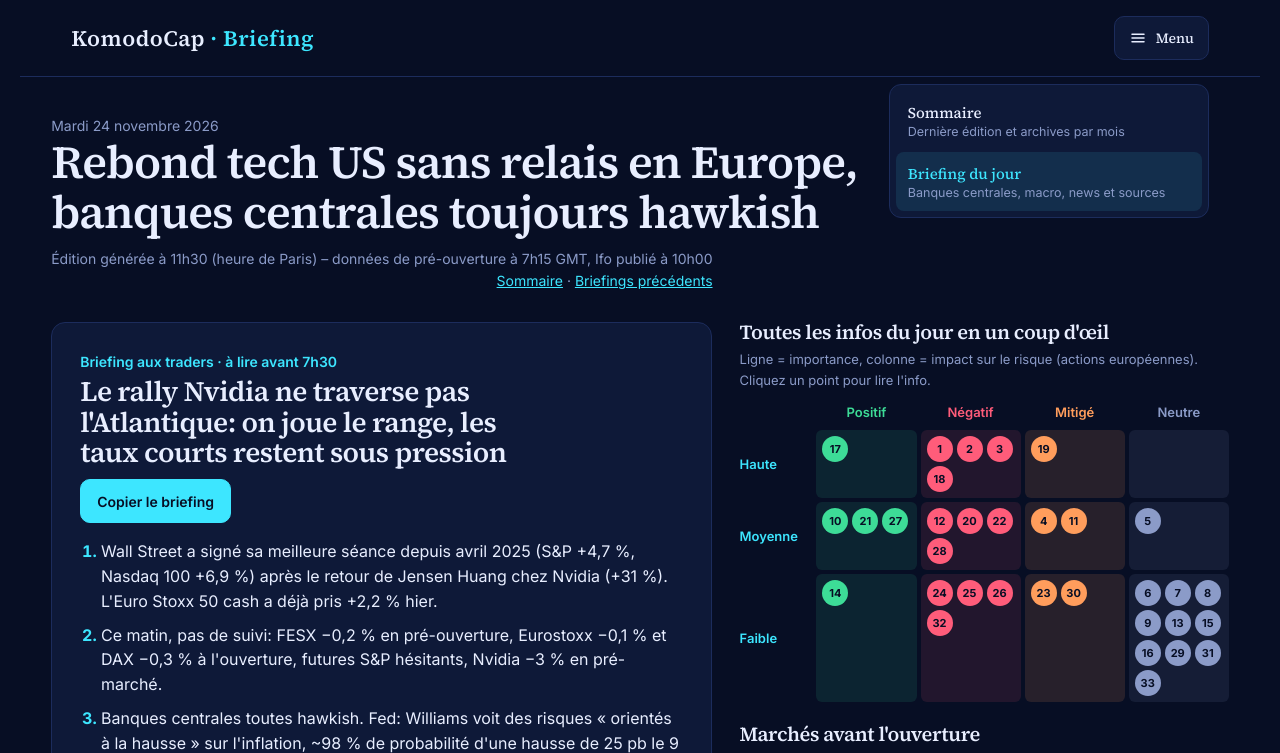
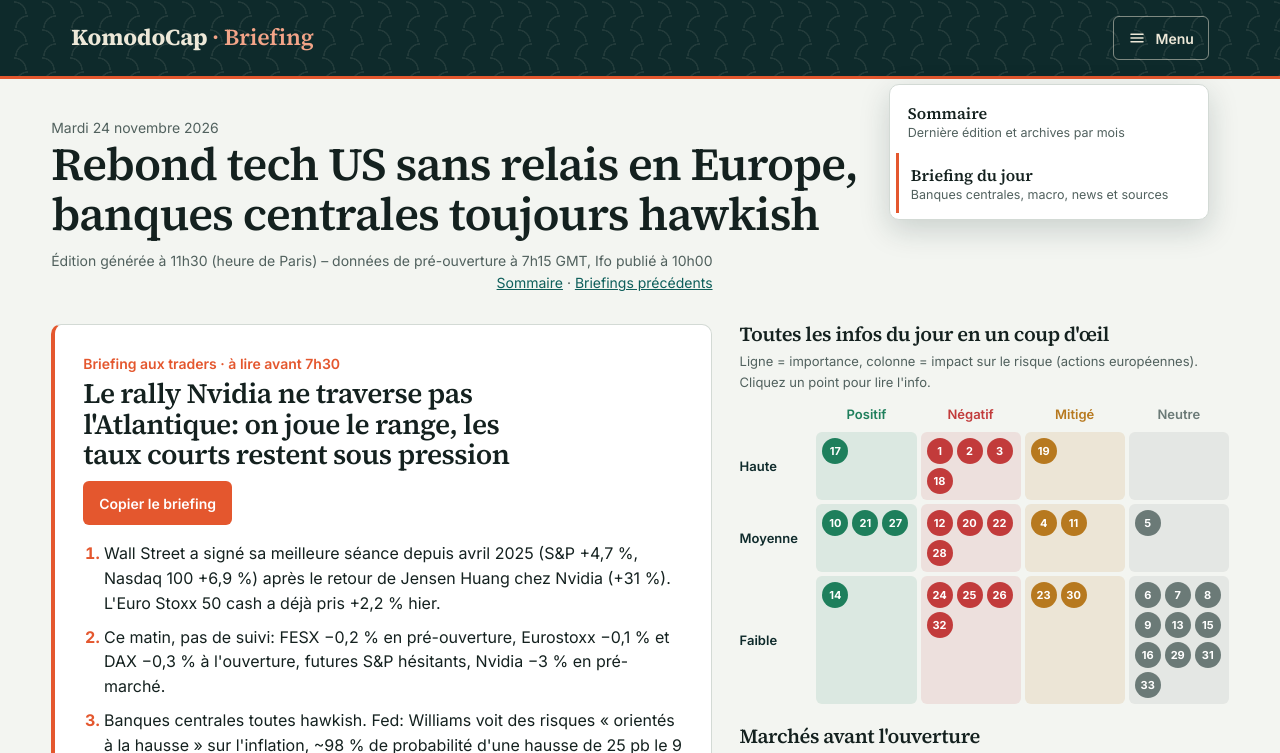
Before and after one commit to Komodocap/briefing, a plain HTML site: page 2026-11-24.html in a window 1280 px wide. Both pictures are taken after a click on the button "Menu". Shown: the top 753 px of the page. Drawn offline with Linux system fonts and the light colour scheme.

Commit message:
Charte teal et sable (varan) du site KomodoCap
Co-Authored-By: Claude Opus 5.5 <noreply@anthropic.com>
Claude-Session: https://claude.ai/code/session_015m18Q8FD8Ao4qiSRXLKe4a

```diff
--- a/2026-11-24.html
+++ b/2026-11-24.html
@@ -13,25 +13,27 @@
    COLOUR blanc, encre #10131a, bleu de Prusse pour l'importance, vert/carmin/ambre/gris pour l'impact
    TYPE Literata (titres) + Inter (texte, chiffres)
    LAYOUT laptop : briefing à gauche, matrice + chiffres à droite ; téléphone : briefing, matrice, chiffres, flux */
-:root{color-scheme:dark;--bg:#070e24;--ink:#e8eeff;--mute:#8b9bc8;--rule:#1c2c5c;--panel:#0e1938;--imp:#3de6ff;--pos:#3ddc97;--neg:#ff5c7a;--mix:#ff9d5c;--neu:#8b9bc8;--fd:"Source Serif 4",Georgia,serif}
-:root[data-theme=light],:root[data-theme=dark]{color-scheme:dark}
-body{background-image:radial-gradient(900px 420px at 80% -10%,rgba(61,230,255,.10),transparent 70%),radial-gradient(700px 400px at -10% 30%,rgba(80,110,255,.12),transparent 70%);background-repeat:no-repeat}
-.kc{max-width:1240px;margin:0 auto;display:flex;align-items:center;justify-content:space-between;gap:16px;padding:16px max(4vw,16px);border-bottom:1px solid var(--rule);position:relative}
-.kc .brand{font-family:var(--fd);font-weight:600;font-size:22px;letter-spacing:.02em;color:var(--ink);text-decoration:none}
-.kc .brand b{color:var(--imp);font-weight:600}
-.menu-btn{display:inline-flex;align-items:center;gap:9px;font:500 14px var(--fd);color:var(--ink);background:var(--panel);border:1px solid var(--rule);border-radius:10px;padding:0 14px;min-height:44px;cursor:pointer}
-.menu-btn:hover{border-color:var(--imp)}
+:root{color-scheme:light dark;--deep:#0E2A2B;--sand:#EDE8D8;--bg:light-dark(#F3F5F1,#0B1B1C);--ink:light-dark(#14211F,#EDE8D8);--mute:light-dark(#51615E,#A9B8B3);--rule:light-dark(#D3DAD5,#244244);--panel:light-dark(#FFFFFF,#122A2B);--imp:light-dark(#0E2A2B,#7FC8C0);--impink:light-dark(#EDE8D8,#0B1B1C);--ember:#E4572E;--pos:light-dark(#1E7F5C,#4CC28F);--neg:light-dark(#C23B3B,#FF7A6E);--mix:light-dark(#B7791F,#E9B04F);--neu:light-dark(#6B7A77,#93A6A2);--dot:light-dark(#FFFFFF,#0B1B1C);--fd:"Source Serif 4",Georgia,serif}
+:root[data-theme=light]{color-scheme:light}
+:root[data-theme=dark]{color-scheme:dark}
+.kc,.kc-band{background-color:var(--deep);color:var(--sand);background-image:radial-gradient(circle at 100% 100%,transparent 0 11px,rgba(237,232,216,.09) 11.5px 12.5px,transparent 13px),radial-gradient(circle at 0 100%,transparent 0 11px,rgba(237,232,216,.09) 11.5px 12.5px,transparent 13px);background-size:28px 28px;background-position:0 0,14px 14px}
+.kc{display:flex;align-items:center;justify-content:space-between;gap:16px;padding:16px max(calc((100% - 1240px)/2 + 4vw),16px);border-bottom:3px solid var(--ember);position:relative}
+.kc .brand{font-family:var(--fd);font-weight:700;font-size:23px;letter-spacing:-.01em;color:var(--sand);text-decoration:none}
+.kc .brand b{color:#F2A488;font-weight:600}
+.menu-btn{display:inline-flex;align-items:center;gap:9px;font:600 14px Inter,sans-serif;color:var(--sand);background:transparent;border:1.5px solid rgba(237,232,216,.5);border-radius:6px;padding:0 14px;min-height:44px;cursor:pointer}
+.menu-btn:hover{background:rgba(237,232,216,.1)}
 .menu-btn svg{width:18px;height:18px;stroke:currentColor;fill:none;stroke-width:2;stroke-linecap:round}
-.menu-panel{position:absolute;right:max(4vw,16px);top:calc(100% + 8px);z-index:20;width:min(320px,calc(100vw - 32px));background:var(--panel);border:1px solid var(--rule);border-radius:12px;padding:6px;display:flex;flex-direction:column;gap:2px}
+.menu-panel{position:absolute;right:max(calc((100% - 1240px)/2 + 4vw),16px);top:calc(100% + 8px);z-index:20;width:min(320px,calc(100vw - 32px));background:var(--panel);border:1px solid var(--rule);border-radius:10px;padding:6px;display:flex;flex-direction:column;gap:2px;box-shadow:0 10px 30px rgba(14,42,43,.18)}
 .menu-panel[hidden]{display:none}
-.menu-panel a{display:flex;flex-direction:column;gap:1px;padding:11px 12px;border-radius:8px;color:var(--ink);text-decoration:none;font:500 15px var(--fd)}
+.menu-panel a{display:flex;flex-direction:column;gap:1px;padding:11px 12px;border-radius:6px;color:var(--ink);text-decoration:none;font:600 16px var(--fd)}
 .menu-panel a span{font:400 12.5px Inter,sans-serif;color:var(--mute)}
-.menu-panel a:hover{background:rgba(139,155,200,.12)}
-.menu-panel a[aria-current]{background:rgba(61,230,255,.10);color:var(--imp)}
+.menu-panel a:hover{background:color-mix(in srgb,var(--imp) 8%,transparent)}
+.menu-panel a[aria-current]{border-left:3px solid var(--ember);border-radius:0 6px 6px 0}
+:focus-visible{outline:3px solid var(--ember)!important;outline-offset:2px}
 *{box-sizing:border-box;min-width:0}
 html{scroll-padding-top:72px}
 body{margin:0;background:var(--bg);color:var(--ink);font:16px/1.55 Inter,system-ui,sans-serif;overflow-x:clip}
-a{color:var(--imp)}
+a{color:light-dark(#0E5E5A,#7FC8C0)}
 .band{padding:clamp(20px,3vw,40px) max(4vw,16px)}
 .wrap{max-width:1240px;margin:0 auto}
 h1,h2{font-family:"Source Serif 4",Georgia,serif;font-weight:600;letter-spacing:-.02em;line-height:1.08;margin:0;text-wrap:balance}
@@ -41,14 +43,14 @@ h2{font-size:clamp(22px,2.4vw,28px)}
 .ed{color:var(--mute);font-size:14px}
 .ed b{color:var(--ink)}
 .grid{display:grid;grid-template-columns:minmax(0,1.35fr) minmax(0,1fr);gap:28px;margin-top:24px}
-.brief{background:var(--panel);border:1px solid var(--rule);border-radius:14px;padding:clamp(18px,2.4vw,28px)}
+.brief{background:var(--panel);border:1px solid var(--rule);border-left:4px solid var(--ember);border-radius:10px;padding:clamp(18px,2.4vw,28px)}
 .brief .hd{display:flex;justify-content:space-between;gap:12px;align-items:flex-start;flex-wrap:wrap}
-.brief .tag{font-size:14px;font-weight:600;color:var(--imp)}
+.brief .tag{font-size:14px;font-weight:600;color:var(--ember)}
 .brief h2{margin-top:4px}
 .brief ol{margin:16px 0 0;padding-left:1.3em}
 .brief li{margin:0 0 9px}
-.brief li::marker{font-weight:700;color:var(--imp)}
-.btn{font:600 14px Inter,sans-serif;min-height:44px;padding:0 16px;border-radius:10px;border:1px solid var(--imp);background:var(--imp);color:#070e24;cursor:pointer}
+.brief li::marker{font-weight:700;color:var(--ember)}
+.btn{font:600 14px Inter,sans-serif;min-height:44px;padding:0 16px;border-radius:6px;border:0;background:var(--ember);color:#fff;cursor:pointer}
 .btn:focus-visible,.chip:focus-visible{outline:3px solid var(--imp);outline-offset:2px}
 .btn.ok{background:var(--pos);border-color:var(--pos)}
 .lect{display:grid;grid-template-columns:repeat(auto-fit,minmax(13em,1fr));gap:10px;margin-top:18px}
@@ -65,7 +67,7 @@ h2{font-size:clamp(22px,2.4vw,28px)}
 .cell.neg{background:color-mix(in srgb,var(--neg) 11%,transparent)}
 .cell.mix{background:color-mix(in srgb,var(--mix) 13%,transparent)}
 .cell.neu{background:color-mix(in srgb,var(--neu) 11%,transparent)}
-.dot{width:26px;height:26px;border-radius:50%;display:grid;place-items:center;font:700 11px Inter,sans-serif;color:#070e24;text-decoration:none}
+.dot{width:26px;height:26px;border-radius:50%;display:grid;place-items:center;font:700 11px Inter,sans-serif;color:var(--dot);text-decoration:none}
 .dot.pos{background:var(--pos)}.dot.neg{background:var(--neg)}.dot.mix{background:var(--mix)}.dot.neu{background:var(--neu)}
 .note{font-size:13px;color:var(--mute);margin:6px 0 0}
 .tape{display:grid;grid-template-columns:repeat(auto-fit,minmax(8.6em,1fr));border-top:1px solid var(--rule)}
@@ -73,11 +75,11 @@ h2{font-size:clamp(22px,2.4vw,28px)}
 .tape .v{font-size:17px;font-weight:600;font-variant-numeric:tabular-nums;white-space:nowrap}
 .tape .c{font-weight:600}
 .up{color:var(--pos)}.dn{color:var(--neg)}.fl{color:var(--neu)}
-.bar{position:sticky;top:0;z-index:5;background:rgba(7,14,36,.94);backdrop-filter:blur(6px);border-bottom:1px solid var(--rule)}
+.bar{position:sticky;top:0;z-index:5;background:var(--bg);border-bottom:1px solid var(--rule)}
 .bar .wrap{display:flex;flex-wrap:wrap;gap:8px 18px;align-items:center;padding:10px 0}
 .grp{display:flex;flex-wrap:wrap;gap:6px;align-items:center;font-size:13px;color:var(--mute)}
 .chip{font:500 14px Inter,sans-serif;min-height:36px;padding:0 12px;border-radius:18px;border:1px solid var(--rule);background:var(--bg);color:var(--ink);cursor:pointer}
-.chip[aria-pressed=true]{background:rgba(61,230,255,.14);color:var(--imp);border-color:var(--imp)}
+.chip[aria-pressed=true]{background:var(--imp);color:var(--impink);border-color:var(--imp)}
 .sec{margin-top:30px}
 .sec h2{border-bottom:1px solid var(--rule);padding-bottom:8px;display:flex;justify-content:space-between;align-items:baseline;gap:12px}
 .sec h2 small{font:500 14px Inter,sans-serif;color:var(--mute)}
@@ -89,7 +91,7 @@ h2{font-size:clamp(22px,2.4vw,28px)}
 .it:target{outline:3px solid var(--imp)}
 .meta{display:flex;flex-wrap:wrap;gap:6px;align-items:center;font-size:13px;margin-bottom:6px}
 .imp{font-weight:700;padding:2px 8px;border-radius:4px;white-space:nowrap}
-.imp.i3{background:var(--imp);color:var(--bg)}
+.imp.i3{background:var(--imp);color:var(--impink)}
 .imp.i2{border:1.5px solid var(--imp);color:var(--imp)}
 .imp.i1{border:1px solid var(--rule);color:var(--mute)}
 .eff{font-weight:700;white-space:nowrap}
@@ -110,7 +112,7 @@ td.t{white-space:nowrap;font-variant-numeric:tabular-nums;font-weight:600}
 .leg i{display:inline-block;width:11px;height:11px;border-radius:50%;margin-right:5px;vertical-align:-1px}
 .arch{display:flex;flex-wrap:wrap;gap:6px;margin-top:12px}
 .arch a{font:500 14px Inter,sans-serif;display:inline-flex;align-items:center;min-height:36px;padding:0 12px;border:1px solid var(--rule);border-radius:6px;text-decoration:none;color:var(--ink);white-space:nowrap}
-.arch a.cur{background:rgba(61,230,255,.14);color:var(--imp);border-color:var(--imp)}
+.arch a.cur{background:var(--imp);color:var(--impink);border-color:var(--imp)}
 .arch select{font:16px Inter,sans-serif;min-height:44px;border:1px solid var(--rule);border-radius:6px;background:var(--bg);color:var(--ink);padding:0 8px}
 footer{color:var(--mute);font-size:13px;border-top:1px solid var(--rule);margin-top:34px;padding-top:12px}
 @media(max-width:860px){.grid{grid-template-columns:minmax(0,1fr)}}
```
Also changed, not shown: index.html (+19 -17 lines).
